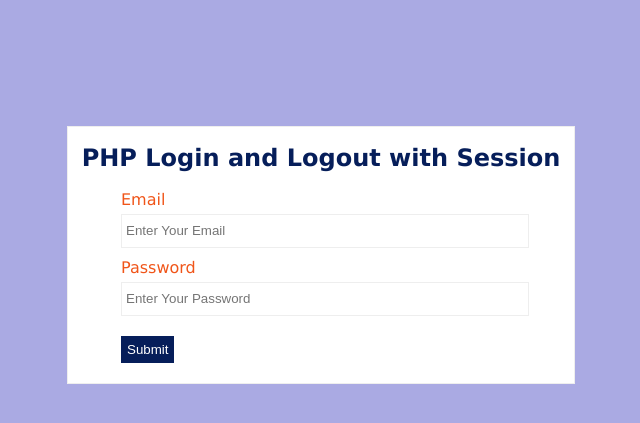
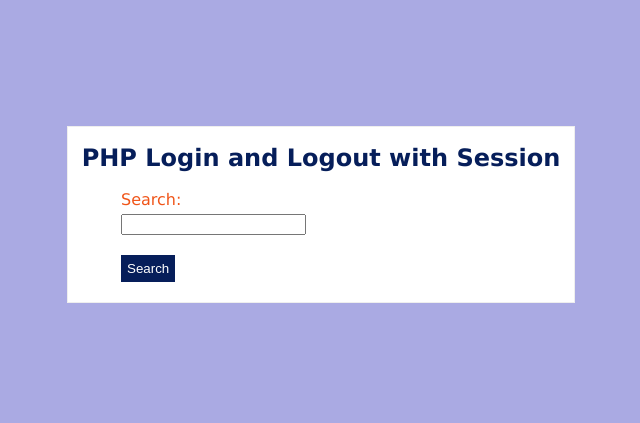
Before and after one commit to linghu258/3x03LabTest, a PHP site: page / in a window 1280 px wide. Shown: the top 423 px of the page, without its empty margins (319-959 px from the left). Run offline with PHP 8.4, Linux system fonts and the light colour scheme.

Commit message:
Update file

```diff
--- a/src/index.php
+++ b/src/index.php
@@ -3,22 +3,9 @@
 
 	if(isset($_POST['submit']))
 	{
-		if((isset($_POST['email']) && $_POST['email'] !='') && (isset($_POST['password']) && $_POST['password'] !=''))
+		if((isset($_POST['text']) && $_POST['text'] !=''))
 		{
-			$email = trim($_POST['email']);
-			$password = trim($_POST['password']);
-
-			if($email == "user@example.com")
-			{
-				if($password == "password1234")
-				{
-					$_SESSION['user_id'] = $email;
-
-					header('location:dashboard.php');
-					exit;
-
-				}
-			}
+			$text = trim($_POST['text']);
 			$errorMsg = "Login failed";
 		}
 	}
@@ -27,7 +14,6 @@
 <!DOCTYPE html>
 <html>
 <head>
-<title>Login Page | PHP Login and logout example with session</title>
 <link rel="stylesheet" href="style.css">
 </head>
 
@@ -43,25 +29,14 @@
 				echo "</div>";
 				unset($errorMsg);
 			}
-
-			if(isset($_GET['logout']))
-			{
-				echo "<div class='success-msg'>";
-				echo "You have successfully logout";
-				echo "</div>";
-			}
 		?>
 		<form action="<?php echo $_SERVER['PHP_SELF']?>" method="post">
 			<div class="field-container">
-				<label>Email</label>
-				<input type="email" name="email" required placeholder="Enter Your Email">
+				<label>Search:</label>
+				<input type="text" name="text">
 			</div>
 			<div class="field-container">
-				<label>Password</label>
-				<input type="password" name="password" required placeholder="Enter Your Password">
-			</div>
-			<div class="field-container">
-				<button type="submit" name="submit">Submit</button>
+				<button type="submit" name="submit">Search</button>
 			</div>
 
 		</form>
```
